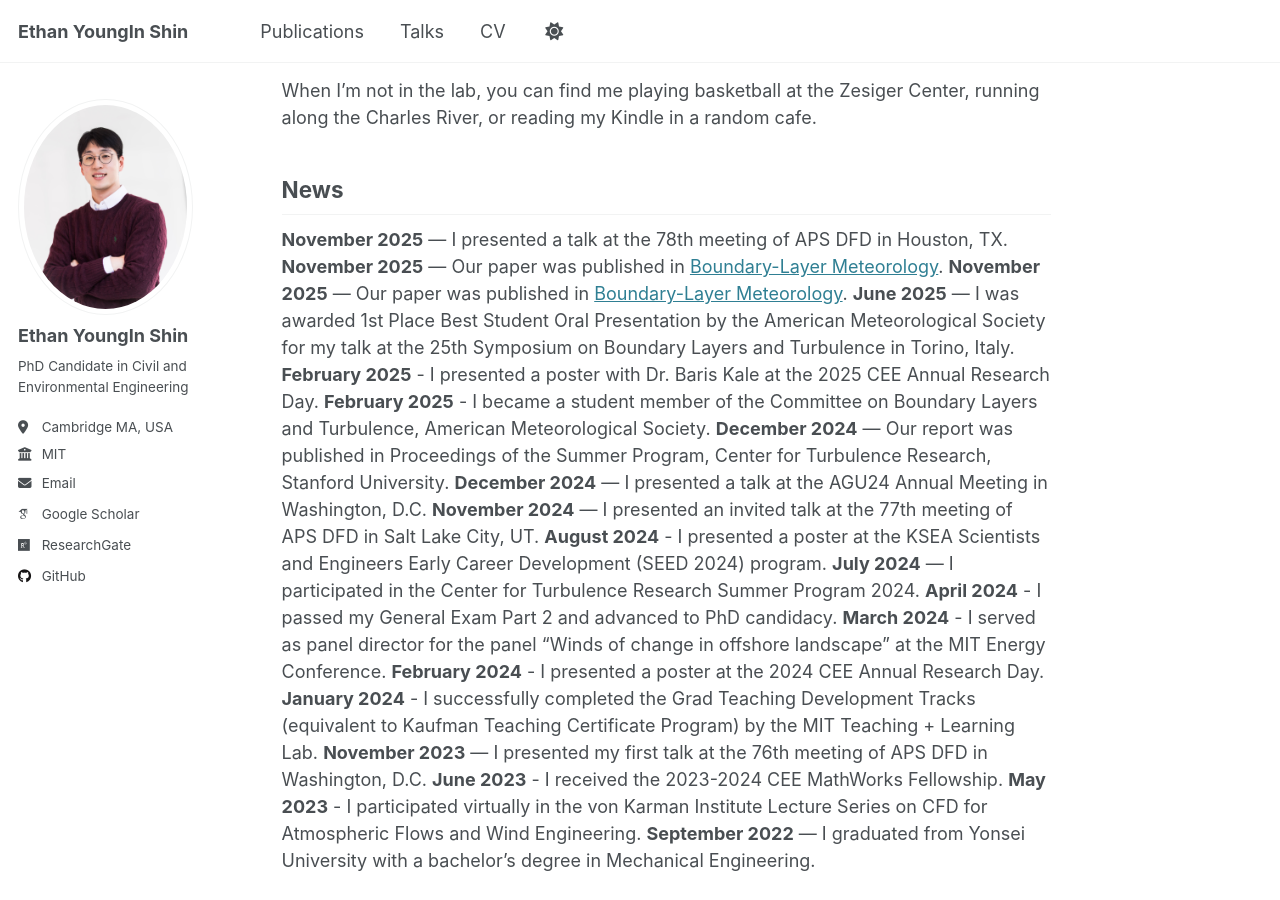
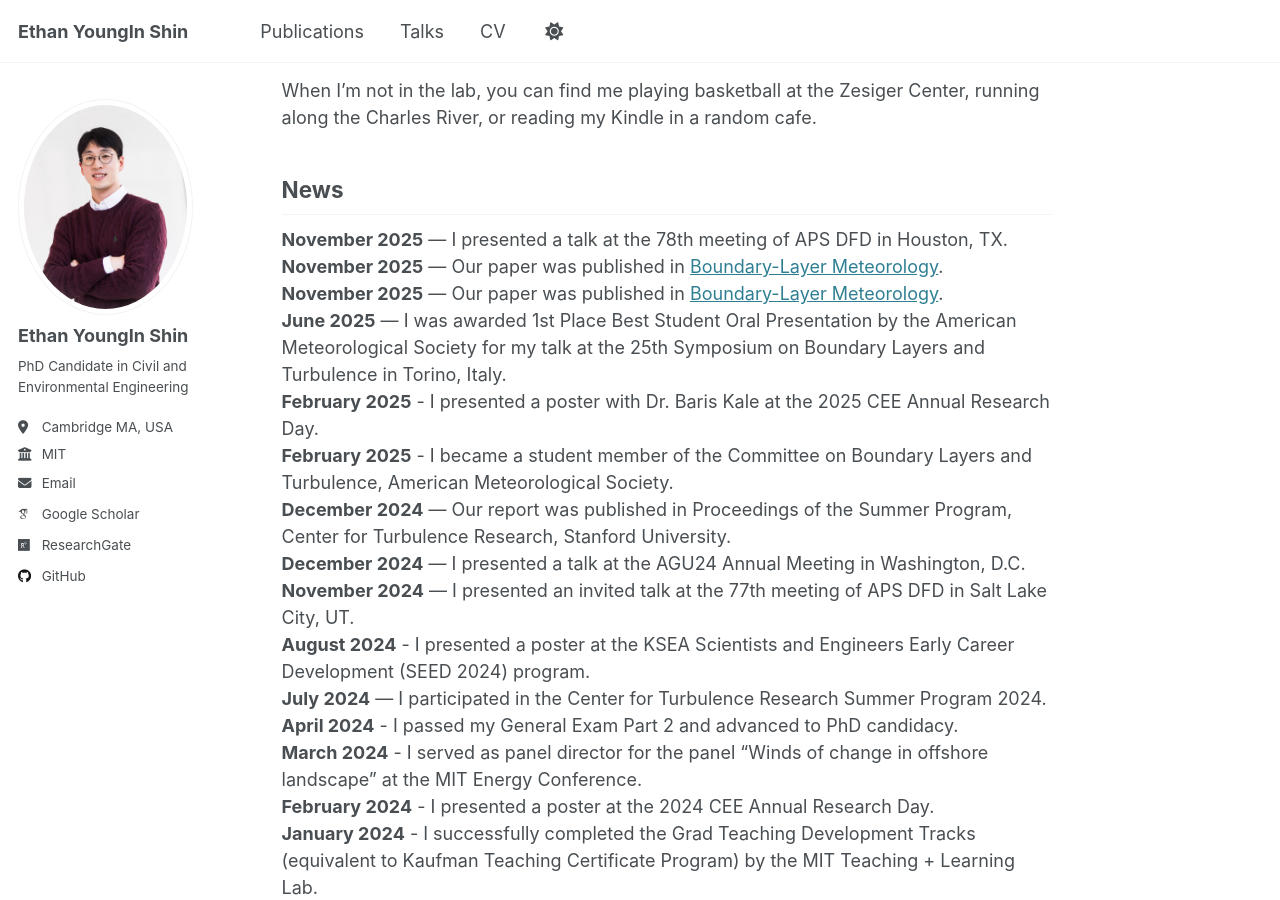
Before and after one commit to duddlshin/duddlshin.github.io, a Jekyll site: the page built from _pages/about.md, in a window 1280 px wide and 900 px high, scrolled down 385 px. Built offline with Jekyll 4.4.1, drawn with Linux system fonts in a browser that asks for light colours; some web fonts are replaced.

```diff
--- a/_pages/about.md
+++ b/_pages/about.md
@@ -21,24 +21,24 @@ When I'm not in the lab, you can find me playing basketball at the Zesiger Cente
 
 ## **News**
 
-**November 2025** — I presented a talk at the 78th meeting of APS DFD in Houston, TX.
-**November 2025** — Our paper was published in [Boundary-Layer Meteorology](https://doi.org/10.1007/s10546-025-00945-6).
-**November 2025** — Our paper was published in [Boundary-Layer Meteorology](https://doi.org/10.1007/s10546-025-00934-9).
-**June 2025** — I was awarded 1st Place Best Student Oral Presentation by the American Meteorological Society for my talk at the 25th Symposium on Boundary Layers and Turbulence in Torino, Italy.
-**February 2025** - I presented a poster with Dr. Baris Kale at the 2025 CEE Annual Research Day.
-**February 2025** - I became a student member of the Committee on Boundary Layers and Turbulence, American Meteorological Society.
-**December 2024** — Our report was published in Proceedings of the Summer Program, Center for Turbulence Research, Stanford University.
-**December 2024** — I presented a talk at the AGU24 Annual Meeting in Washington, D.C.
-**November 2024** — I presented an invited talk at the 77th meeting of APS DFD in Salt Lake City, UT.
-**August 2024** - I presented a poster at the KSEA Scientists and Engineers Early Career Development (SEED 2024) program.
-**July 2024** — I participated in the Center for Turbulence Research Summer Program 2024.
-**April 2024** - I passed my General Exam Part 2 and advanced to PhD candidacy.
-**March 2024** - I served as panel director for the panel "Winds of change in offshore landscape" at the MIT Energy Conference.
-**February 2024** - I presented a poster at the 2024 CEE Annual Research Day.
-**January 2024** - I successfully completed the Grad Teaching Development Tracks (equivalent to Kaufman Teaching Certificate Program) by the MIT Teaching + Learning Lab.
-**November 2023** — I presented my first talk at the 76th meeting of APS DFD in Washington, D.C.
-**June 2023** - I received the 2023-2024 CEE MathWorks Fellowship.
-**May 2023** - I participated virtually in the von Karman Institute Lecture Series on CFD for Atmospheric Flows and Wind Engineering.
+**November 2025** — I presented a talk at the 78th meeting of APS DFD in Houston, TX.<br>
+**November 2025** — Our paper was published in [Boundary-Layer Meteorology](https://doi.org/10.1007/s10546-025-00945-6).<br>
+**November 2025** — Our paper was published in [Boundary-Layer Meteorology](https://doi.org/10.1007/s10546-025-00934-9).<br>
+**June 2025** — I was awarded 1st Place Best Student Oral Presentation by the American Meteorological Society for my talk at the 25th Symposium on Boundary Layers and Turbulence in Torino, Italy.<br>
+**February 2025** - I presented a poster with Dr. Baris Kale at the 2025 CEE Annual Research Day.<br>
+**February 2025** - I became a student member of the Committee on Boundary Layers and Turbulence, American Meteorological Society.<br>
+**December 2024** — Our report was published in Proceedings of the Summer Program, Center for Turbulence Research, Stanford University.<br>
+**December 2024** — I presented a talk at the AGU24 Annual Meeting in Washington, D.C.<br>
+**November 2024** — I presented an invited talk at the 77th meeting of APS DFD in Salt Lake City, UT.<br>
+**August 2024** - I presented a poster at the KSEA Scientists and Engineers Early Career Development (SEED 2024) program.<br>
+**July 2024** — I participated in the Center for Turbulence Research Summer Program 2024.<br>
+**April 2024** - I passed my General Exam Part 2 and advanced to PhD candidacy.<br>
+**March 2024** - I served as panel director for the panel "Winds of change in offshore landscape" at the MIT Energy Conference.<br>
+**February 2024** - I presented a poster at the 2024 CEE Annual Research Day.<br>
+**January 2024** - I successfully completed the Grad Teaching Development Tracks (equivalent to Kaufman Teaching Certificate Program) by the MIT Teaching + Learning Lab.<br>
+**November 2023** — I presented my first talk at the 76th meeting of APS DFD in Washington, D.C.<br>
+**June 2023** - I received the 2023-2024 CEE MathWorks Fellowship.<br>
+**May 2023** - I participated virtually in the von Karman Institute Lecture Series on CFD for Atmospheric Flows and Wind Engineering.<br>
 **September 2022** — I graduated from Yonsei University with a bachelor's degree in Mechanical Engineering.
 
 
```
